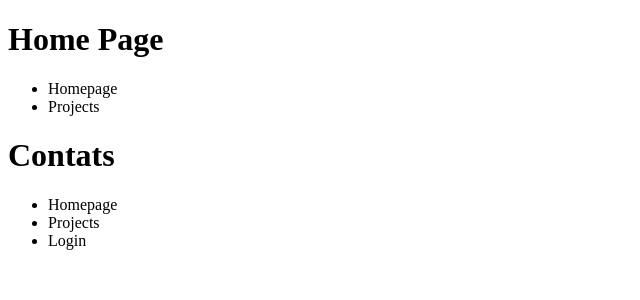
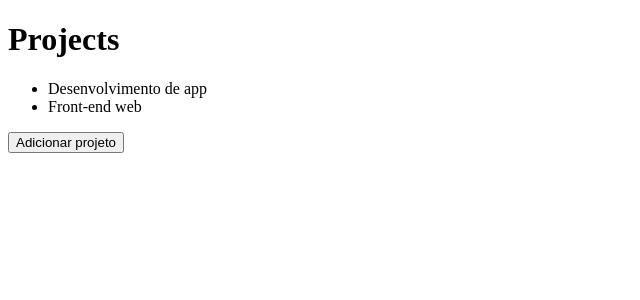
Before and after one commit to Italo-J-A-Fernandes/bootcamp-rocketseat-modulo01-reactjs, a React app: page / in a window 1280 px wide. Shown: the top 300 px of the page, without its empty margins (0-640 px from the left). Built offline with nearby package versions, Linux system fonts and the light colour scheme.

Commit message:
Trabalhando com estado e imutabilidade

```diff
--- a/src/App.js
+++ b/src/App.js
@@ -1,23 +1,22 @@
-import React from 'react';
+import React, { useState } from 'react';
 
 import Header from './components/Header';
 
 function App() {
+  const [projects, setProjects] = useState(['Desenvolvimento de app', 'Front-end web']);
+
+  function handleAddProject() {
+    // projects.push(`Novo projeto ${Date.now()}`)
+
+    setProjects([...projects, `Novo projeto ${Date.now()}`]);
+  }
   return(
     <>
-      <Header title="Home Page">
-        <ul>
-          <li>Homepage</li>
-          <li>Projects</li>
-        </ul>
-      </Header>
-      <Header title="Contats">
-        <ul>
-          <li>Homepage</li>
-          <li>Projects</li>
-          <li>Login</li>
-        </ul>
-      </Header>
+      <Header title="Projects" />
+      <ul>
+        {projects.map(project => <li key={project}>{project}</li>)}
+      </ul>
+      <button type="button" onClick={handleAddProject} >Adicionar projeto</button>
     </>
   );
 };
```
